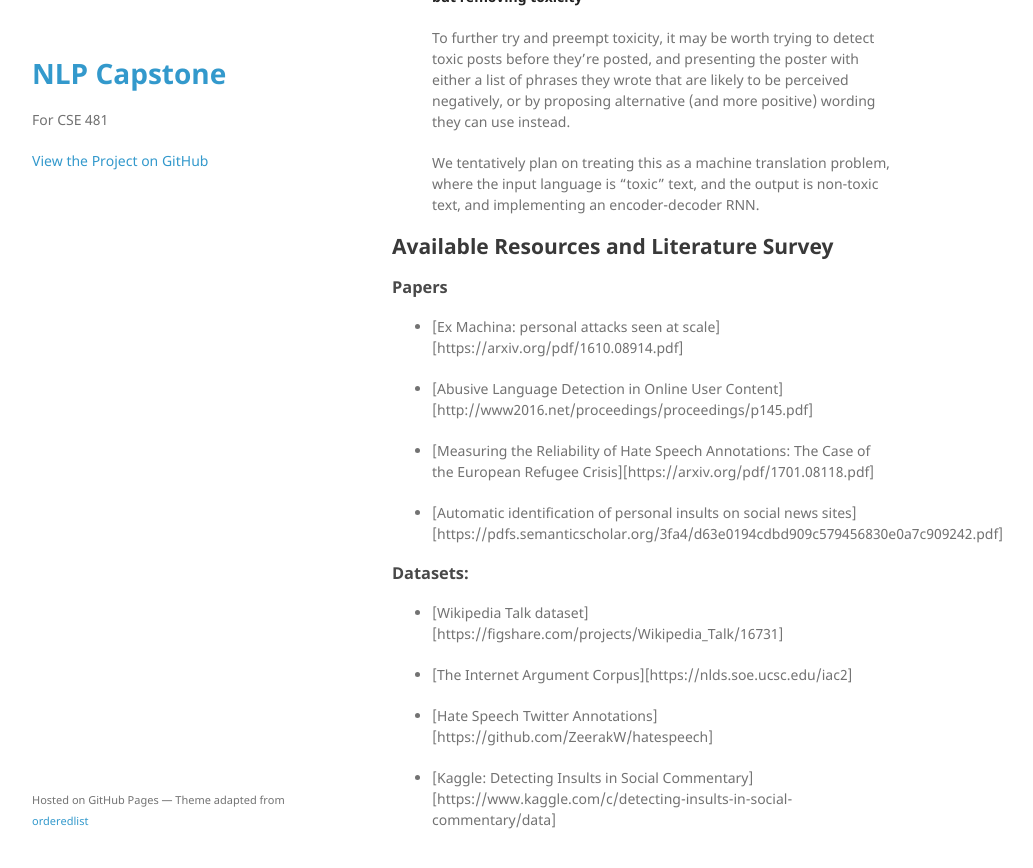
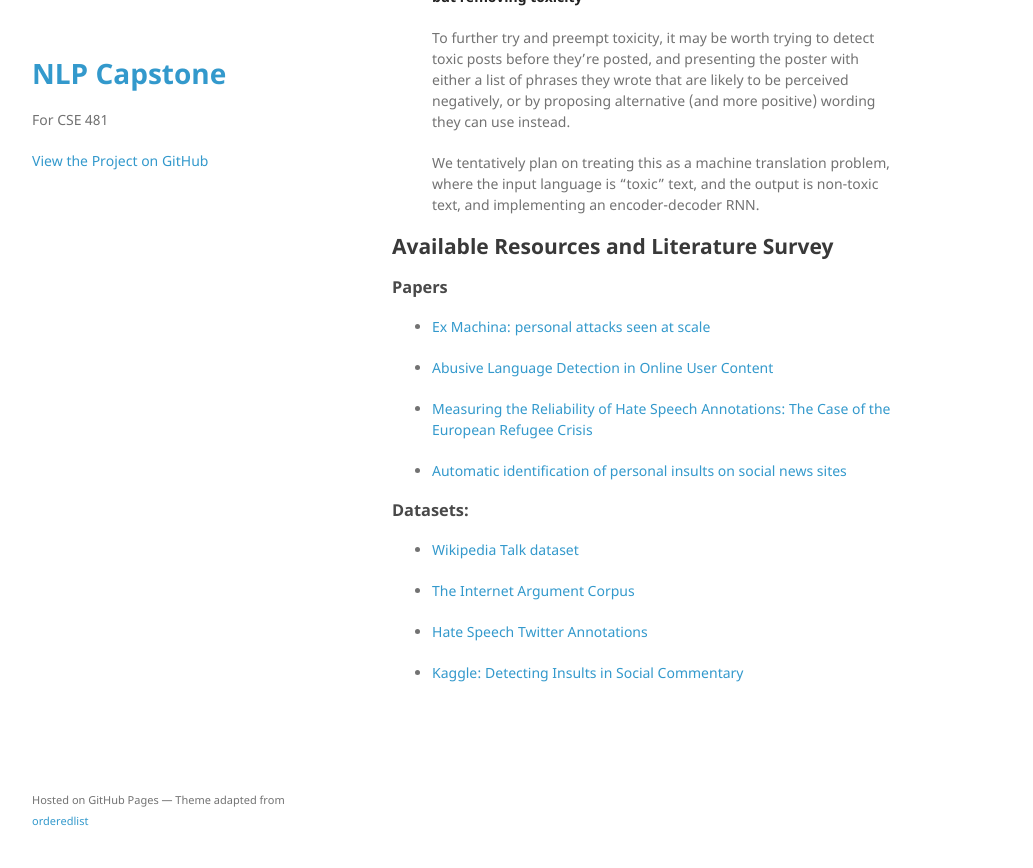
Before and after one commit to Michael0x2a/nlp-capstone, a Jekyll site: the page built from docs/_posts/2017-04-11-week-3.md, in a window 1280 px wide and 900 px high, scrolled down 1788 px. Shown: the top 868 px of the window, without its empty margins (178-1211 px from the left). Built offline with Jekyll 4.4.1, drawn with Linux system fonts in a browser that asks for light colours; comment, search, counter and statistics services are not loaded.

Commit message:
Fix broken links

```diff
--- a/docs/_posts/2017-04-11-week-3.md
+++ b/docs/_posts/2017-04-11-week-3.md
@@ -102,22 +102,22 @@ completing our MVP.
 
 ### Papers
 
-- [Ex Machina: personal attacks seen at scale][https://arxiv.org/pdf/1610.08914.pdf]
+- [Ex Machina: personal attacks seen at scale](https://arxiv.org/pdf/1610.08914.pdf)
 
-- [Abusive Language Detection in Online User Content][http://www2016.net/proceedings/proceedings/p145.pdf]
+- [Abusive Language Detection in Online User Content](http://www2016.net/proceedings/proceedings/p145.pdf)
 
 - [Measuring the Reliability of Hate Speech Annotations: The Case of the
-  European Refugee Crisis][https://arxiv.org/pdf/1701.08118.pdf]
+  European Refugee Crisis](https://arxiv.org/pdf/1701.08118.pdf)
 
-- [Automatic identification of personal insults on social news sites][https://pdfs.semanticscholar.org/3fa4/d63e0194cdbd909c579456830e0a7c909242.pdf]
+- [Automatic identification of personal insults on social news sites](https://pdfs.semanticscholar.org/3fa4/d63e0194cdbd909c579456830e0a7c909242.pdf)
 
 
 ### Datasets:
 
-- [Wikipedia Talk dataset][https://figshare.com/projects/Wikipedia_Talk/16731]
+- [Wikipedia Talk dataset](https://figshare.com/projects/Wikipedia_Talk/16731)
 
-- [The Internet Argument Corpus][https://nlds.soe.ucsc.edu/iac2]
+- [The Internet Argument Corpus](https://nlds.soe.ucsc.edu/iac2)
 
-- [Hate Speech Twitter Annotations][https://github.com/ZeerakW/hatespeech]
+- [Hate Speech Twitter Annotations](https://github.com/ZeerakW/hatespeech)
 
-- [Kaggle: Detecting Insults in Social Commentary][https://www.kaggle.com/c/detecting-insults-in-social-commentary/data]
+- [Kaggle: Detecting Insults in Social Commentary](https://www.kaggle.com/c/detecting-insults-in-social-commentary/data)
```
